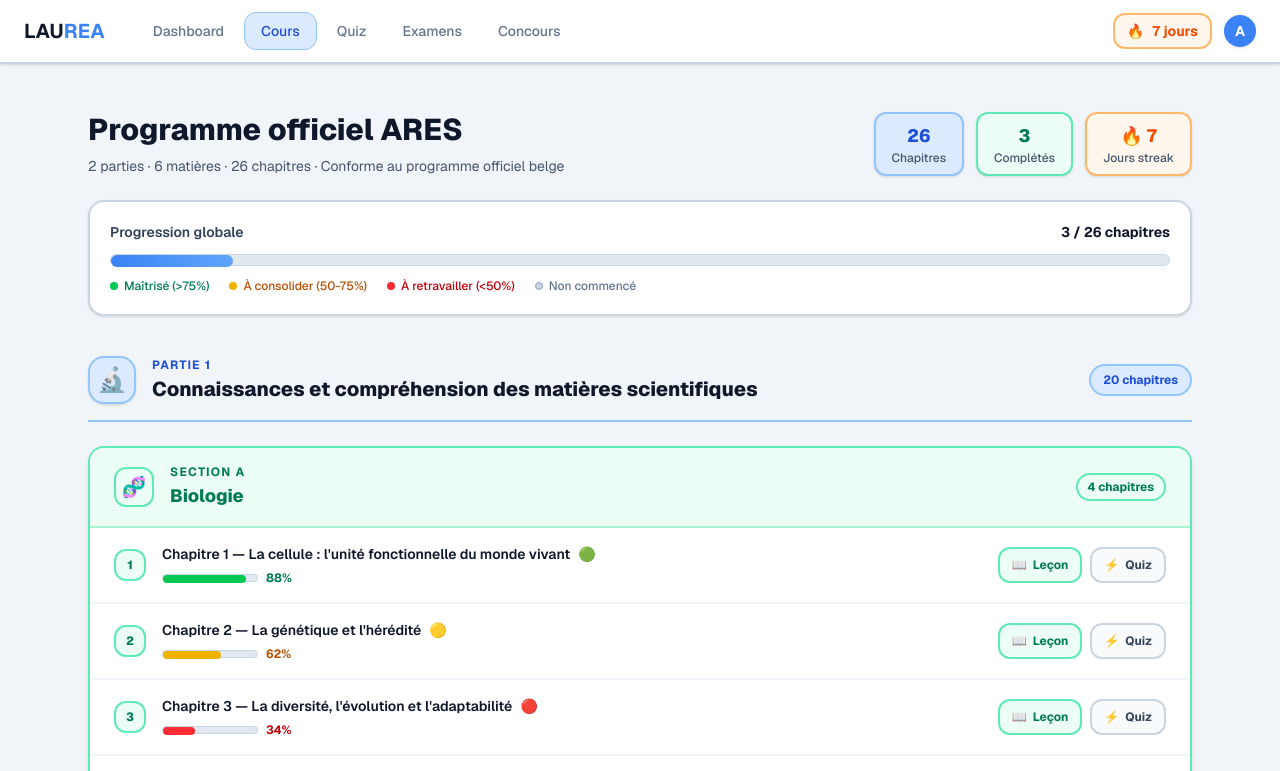
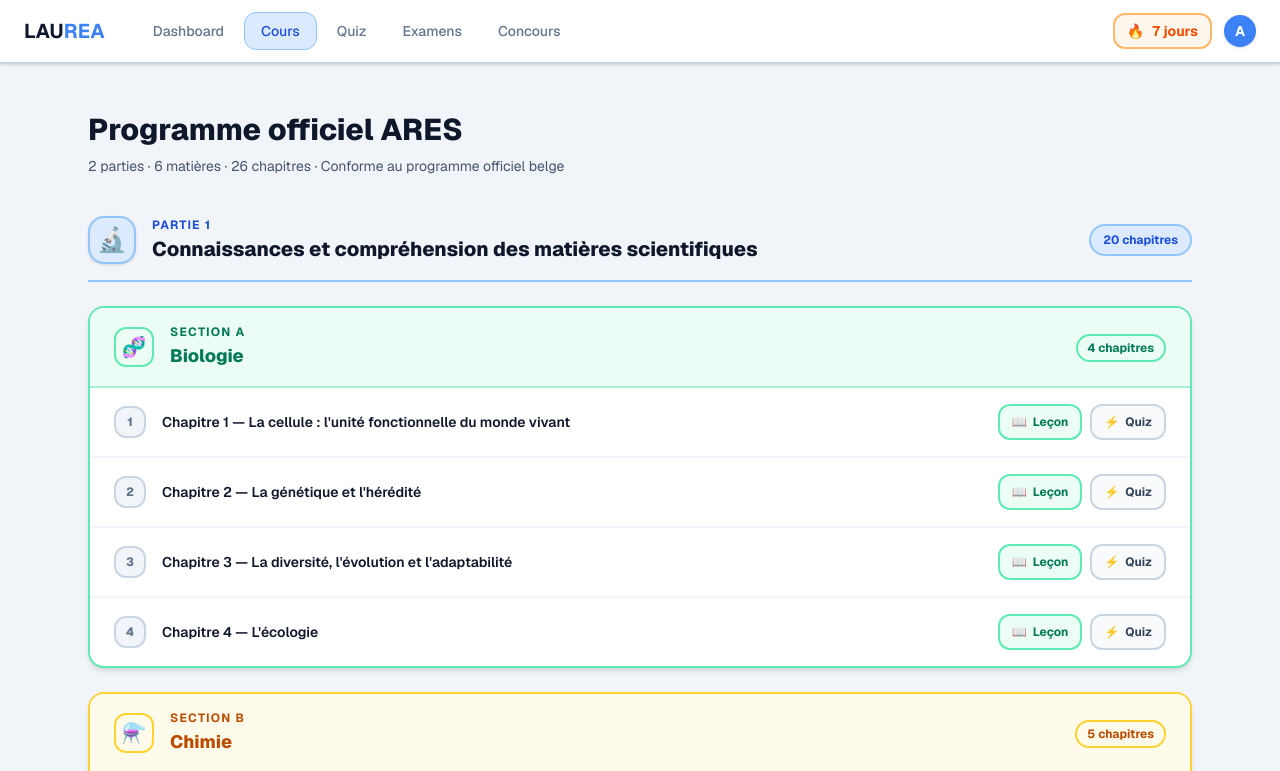
Before and after one commit to bedjigui-art/laurea, a Next.js app: page /cours in a window 1280 px wide. Shown: the top 771 px of the page. Built offline with nearby package versions, Linux system fonts and the light colour scheme.

Commit message:
description de tes changements

```diff
--- a/app/cours/page.tsx
+++ b/app/cours/page.tsx
@@ -145,43 +145,8 @@ export default function Cours() {
 
         {/* HEADER */}
         <div className="mt-8 mb-10">
-          <div className="flex items-start justify-between flex-wrap gap-4">
-            <div>
           <h1 className="text-3xl font-extrabold text-slate-900 mb-2">Programme officiel ARES</h1>
           <p className="text-slate-600 text-sm">2 parties · 6 matières · {totalChapitres} chapitres · Conforme au programme officiel belge</p>
-            </div>
-            <div className="flex items-center gap-3">
-              <div className="bg-[#dbeafe] border-2 border-[#93c5fd] rounded-xl px-4 py-2 text-center shadow-sm">
-                <div className="text-lg font-extrabold text-[#1d4ed8]">{totalChapitres}</div>
-                <div className="text-xs text-slate-600 font-medium">Chapitres</div>
-              </div>
-              <div className="bg-emerald-50 border-2 border-emerald-300 rounded-xl px-4 py-2 text-center shadow-sm">
-                <div className="text-lg font-extrabold text-emerald-700">3</div>
-                <div className="text-xs text-slate-600 font-medium">Complétés</div>
-              </div>
-              <div className="bg-orange-50 border-2 border-orange-300 rounded-xl px-4 py-2 text-center shadow-sm">
-                <div className="text-lg font-extrabold text-orange-600">🔥 7</div>
-                <div className="text-xs text-slate-600 font-medium">Jours streak</div>
-              </div>
-            </div>
-          </div>
-
-          {/* Barre progression globale */}
-          <div className="mt-6 bg-white border-2 border-slate-300 rounded-2xl p-5 shadow-sm">
-            <div className="flex items-center justify-between mb-3">
-              <span className="text-sm font-semibold text-slate-700">Progression globale</span>
-              <span className="text-sm font-bold text-slate-900">3 / {totalChapitres} chapitres</span>
-            </div>
-            <div className="w-full bg-slate-200 rounded-full h-3 border border-slate-300">
-              <div className="bg-gradient-to-r from-[#3b82f6] to-[#60a5fa] h-3 rounded-full transition-all" style={{ width: `${(3 / totalChapitres) * 100}%` }}></div>
-            </div>
-            <div className="flex items-center gap-5 mt-3 text-xs font-medium">
-              <span className="flex items-center gap-1.5 text-emerald-700"><span className="w-2 h-2 rounded-full bg-green-500 inline-block"></span>Maîtrisé (&gt;75%)</span>
-              <span className="flex items-center gap-1.5 text-amber-700"><span className="w-2 h-2 rounded-full bg-yellow-500 inline-block"></span>À consolider (50-75%)</span>
-              <span className="flex items-center gap-1.5 text-red-700"><span className="w-2 h-2 rounded-full bg-red-500 inline-block"></span>À retravailler (&lt;50%)</span>
-              <span className="flex items-center gap-1.5 text-slate-500"><span className="w-2 h-2 rounded-full bg-slate-300 inline-block border border-slate-400"></span>Non commencé</span>
-            </div>
-          </div>
         </div>
 
         {/* PARTIES */}
@@ -218,43 +183,26 @@ export default function Cours() {
                             <div className={`text-xs font-bold uppercase tracking-widest ${mc.text} mb-0.5`}>Section {letter}</div>
                             <h3 className={`text-lg font-extrabold ${mc.text}`}>{matiere.nom}</h3>
                           </div>
-                          <div className="ml-auto flex items-center gap-2">
+                          <div className="ml-auto">
                             <span className={`text-xs px-2.5 py-1 rounded-full border-2 font-bold ${mc.badge}`}>{matiere.chapitres.length} chapitres</span>
                           </div>
                         </div>
 
                         {/* CHAPITRES */}
                         <div className="divide-y-2 divide-slate-100">
-                          {matiere.chapitres.map((chapitre, cIdx) => {
-                            const statuts = ["🟢", "🟡", "🔴", null, null, null];
-                            const scores = [88, 62, 34, null, null, null];
-                            const statut = statuts[cIdx] ?? null;
-                            const score = scores[cIdx] ?? null;
-                            return (
+                          {matiere.chapitres.map((chapitre) => (
                             <div key={chapitre.id} className="flex items-center gap-4 px-6 py-4 hover:bg-slate-50 transition group">
 
                               {/* NUMERO */}
-                                <div className={`w-8 h-8 rounded-xl flex items-center justify-center text-xs font-extrabold flex-shrink-0 border-2 ${statut ? `${mc.bg} ${mc.border}` : "bg-slate-100 border-slate-300"}`}>
-                                  <span className={statut ? mc.text : "text-slate-500"}>{chapitre.id}</span>
+                              <div className="w-8 h-8 rounded-xl flex items-center justify-center text-xs font-extrabold flex-shrink-0 border-2 bg-slate-100 border-slate-300">
+                                <span className="text-slate-500">{chapitre.id}</span>
                               </div>
 
                               {/* TITRE */}
                               <div className="flex-1 min-w-0">
-                                  <div className="flex items-center gap-2">
-                                    <span className="text-sm font-semibold text-slate-900 truncate">Chapitre {chapitre.id} — {chapitre.titre}</span>
-                                    {statut && <span className="text-sm flex-shrink-0">{statut}</span>}
-                                  </div>
-                                  {score !== null && (
-                                    <div className="flex items-center gap-2 mt-1.5">
-                                      <div className="w-24 bg-slate-200 rounded-full h-2 border border-slate-300">
-                                        <div className={`h-2 rounded-full ${score >= 75 ? "bg-green-500" : score >= 50 ? "bg-yellow-500" : "bg-red-500"}`} style={{ width: `${score}%` }}></div>
-                                      </div>
-                                      <span className={`text-xs font-bold ${score >= 75 ? "text-emerald-700" : score >= 50 ? "text-amber-700" : "text-red-700"}`}>{score}%</span>
-                                    </div>
-                                  )}
-                                  {score === null && (
-                                    <div className="text-xs text-slate-400 mt-0.5 font-medium">Non commencé</div>
-                                  )}
+                                <span className="text-sm font-semibold text-slate-900">
+                                  Chapitre {chapitre.id} — {chapitre.titre}
+                                </span>
                               </div>
 
                               {/* BOUTONS */}
@@ -276,8 +224,7 @@ export default function Cours() {
                               </div>
 
                             </div>
-                            );
-                          })}
+                          ))}
                         </div>
 
                       </div>
```
Lines whose indentation alone changed are shown as unchanged.
